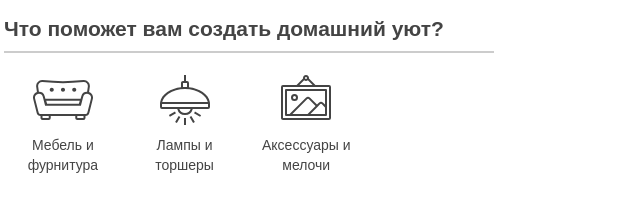
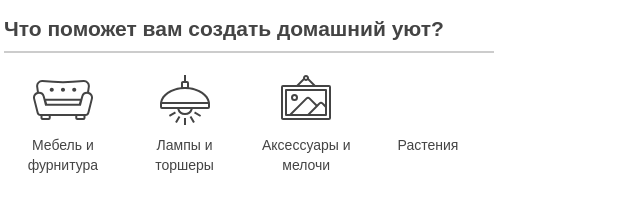
Before and after one commit to kistereva13/Simple-Page, a plain HTML site: page index.html in a window 1280 px wide. Shown: the part 267-469 px from the top of the page, 391-1031 px from the left. Drawn offline with Linux system fonts and the light colour scheme.

Commit message:
Update index.html

```diff
--- a/index.html
+++ b/index.html
@@ -19,6 +19,7 @@
       <p class="feature-furniture">Мебель и фурнитура</p>
       <p class="feature-lighting">Лампы и торшеры</p>
       <p class="feature-accessories">Аксессуары и мелочи</p>
+      <p class="feature-bush">Растения</p>
     </section>
 
     <section class="advantages">
```
